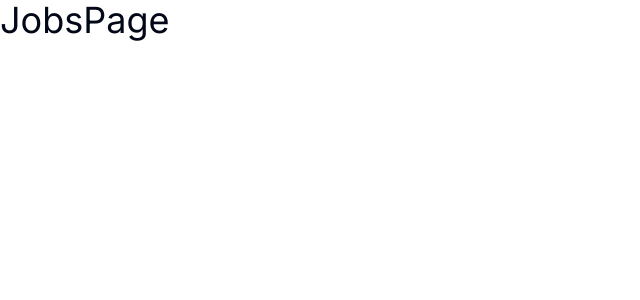
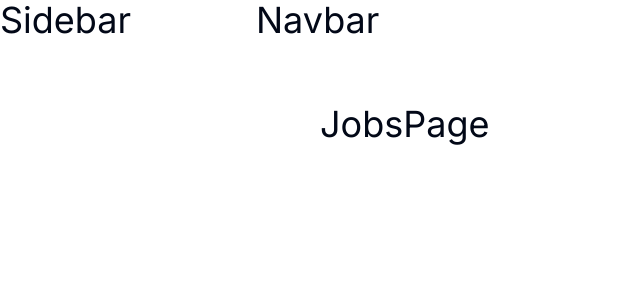
Before and after one commit to tdoval/jobify, a Next.js app: page /jobs in a window 1280 px wide. Shown: the top 300 px of the page, without its empty margins (0-640 px from the left). Built offline with nearby package versions, Linux system fonts and the light colour scheme.

Commit message:
dashboard layout

```diff
--- a/app/(dashboard)/layout.tsx
+++ b/app/(dashboard)/layout.tsx
@@ -1,8 +1,24 @@
-import React from "react"
+import Navbar from "@/components/Navbar"
+import Sidebar from "@/components/Sidebar"
 
-const layout = ({ children }: { children: React.ReactNode }) => {
+import { PropsWithChildren } from "react"
+
+const layout = ({ children }: PropsWithChildren) => {
     return (
-        <div>{children}</div>
+        <main className="grid lg:grid-cols-5">
+
+            {/* first-col hide on small screen */}
+            <div className="hidden lg:block lg:col-span-1 lg:min-h-screen">
+                <Sidebar />
+            </div>
+            {/* second-col hide dropdown on big screen */}
+            <div className="lg:col-span-4">
+                <Navbar />
+                <div className="py-16 px-4 sm:px-8 lg:px-16">
+                    {children}
+                </div>
+            </div>
+        </main>
     )
 }
 
--- /dev/null
+++ b/components/LinksDropdown.tsx
@@ -0,0 +1,7 @@
+const LinksDropdown = () => {
+    return (
+        <div className="text-4xl">LinksDropdown</div>
+    )
+}
+
+export default LinksDropdown
--- /dev/null
+++ b/components/Navbar.tsx
@@ -0,0 +1,9 @@
+import React from 'react'
+
+const Navbar = () => {
+    return (
+        <div className="text-4xl">Navbar</div>
+    )
+}
+
+export default Navbar
--- /dev/null
+++ b/components/Sidebar.tsx
@@ -0,0 +1,9 @@
+import React from 'react'
+
+const Sidebar = () => {
+    return (
+        <div className='text-4xl'>Sidebar</div>
+    )
+}
+
+export default Sidebar
--- /dev/null
+++ b/components/ThemeToggle.tsx
@@ -0,0 +1,7 @@
+const ThemeToggle = () => {
+    return (
+        <div className="text-4xl">ThemeToggle</div>
+    )
+}
+
+export default ThemeToggle
```
Also changed, not shown: utils/links.tsx (added, +27 -0 lines).
